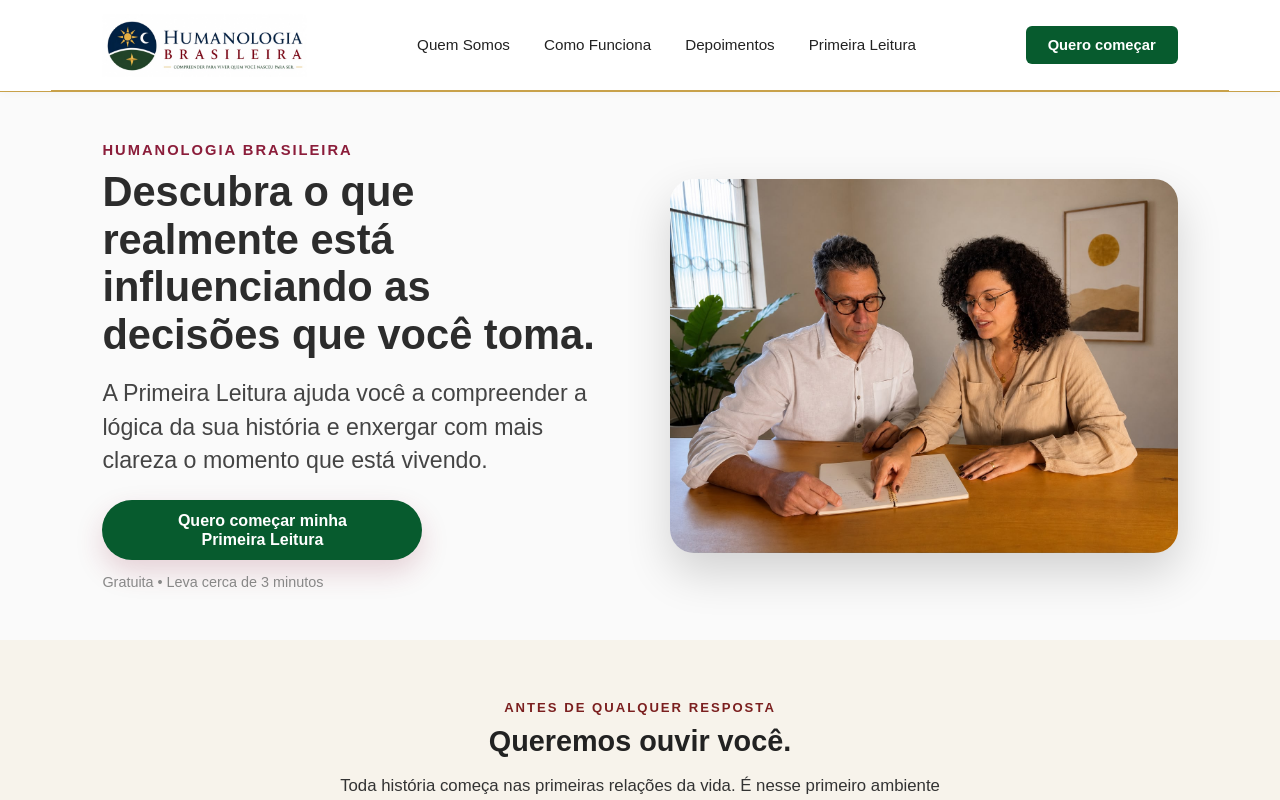
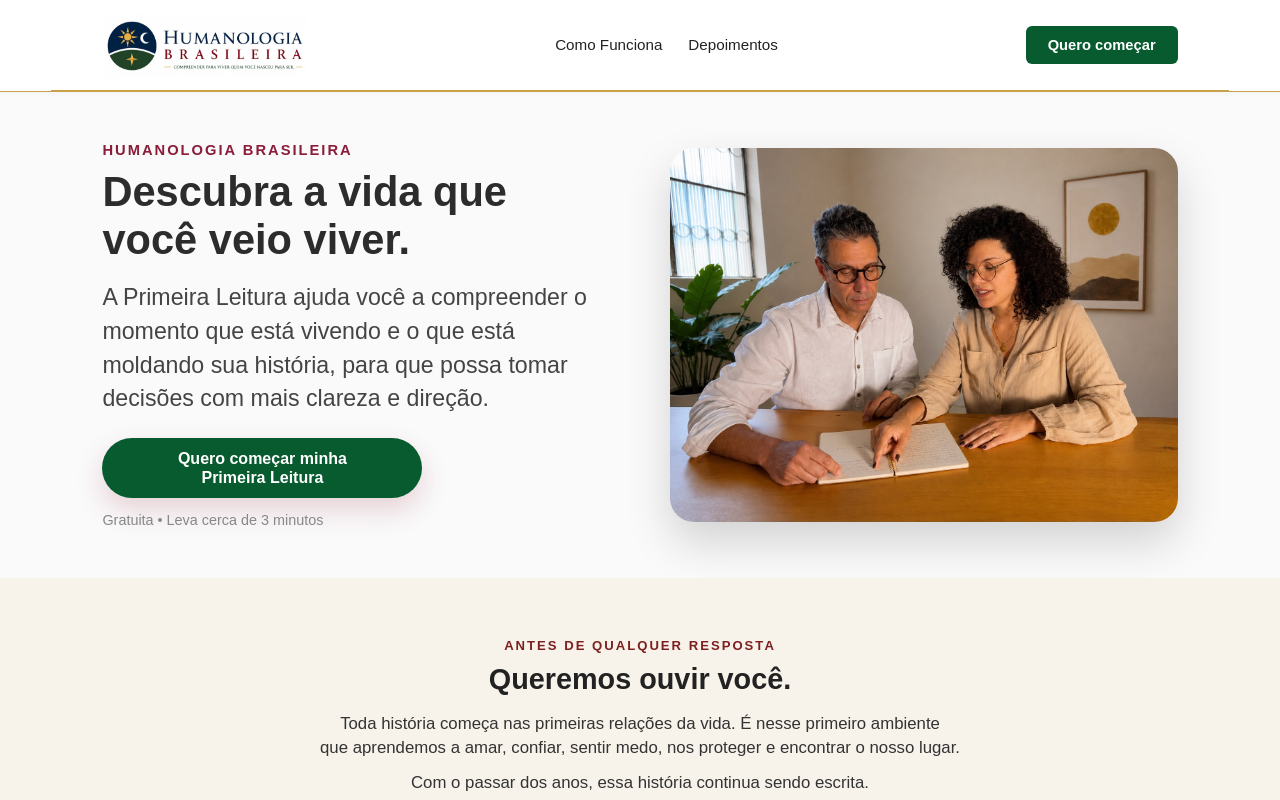
Before and after one commit to GFDSantos/LP_Humanologia, a React (Vite) app: page / in a window 1280 px wide. Shown: the top 800 px of the page. Built offline with nearby package versions, Linux system fonts and the light colour scheme.

Commit message:
Alteração do Header, Hero e Fomulários.

```diff
--- a/src/components/BlocoAcolhimento/BlocoAcolhimento.jsx
+++ b/src/components/BlocoAcolhimento/BlocoAcolhimento.jsx
@@ -139,7 +139,7 @@ function BlocoAcolhimento() {
         </p>
 
         <a
-          href="https://docs.google.com/forms/d/e/1FAIpQLSfzP_KPKxGs4p1FMn7BTRcBNVsPc7vmJaBfRRtQBLMiYmsJHg/viewform"
+          href="https://forms.gle/qyHCVh6MDrp8rHbHA"
           target="_blank"
           rel="noopener noreferrer"
           className="btn-acolhimento"
--- a/src/components/CTAFinal/CTAFinal.jsx
+++ b/src/components/CTAFinal/CTAFinal.jsx
@@ -28,7 +28,7 @@ function CTAFinal() {
                     sobre o momento que está vivendo.
                 </p>
                 <a
-                    href="https://docs.google.com/forms/d/e/1FAIpQLSfzP_KPKxGs4p1FMn7BTRcBNVsPc7vmJaBfRRtQBLMiYmsJHg/viewform"
+                    href="https://forms.gle/qyHCVh6MDrp8rHbHA"
                     target="_blank"
                     rel="noopener noreferrer"
                 >
--- a/src/components/Depoimentos/Depoimentos.jsx
+++ b/src/components/Depoimentos/Depoimentos.jsx
@@ -40,12 +40,6 @@ function Depoimentos() {
             texto:
                 "Eu não sabia nem nomear o que sentia. Sabia só que estava errado. A leitura me deu palavras para o que eu vivia há anos.",
             nome: "Patrícia S.",
-        },
-        {
-            assunto: "Conflito familiar antigo",
-            texto:
-                "Achei que o problema era minha família. Aprendi que tinha muito meu ali dentro. Isso foi difícil e libertador ao mesmo tempo.",
-            nome: "Fernando T.",
         },
     ];
 
--- a/src/components/Header/Header.css
+++ b/src/components/Header/Header.css
@@ -49,7 +49,7 @@
 .menu{
     display:flex;
     align-items:center;
-    gap:34px;
+    gap:26px;
     list-style:none;
     margin:0;
     padding:0;
--- a/src/components/Header/Header.jsx
+++ b/src/components/Header/Header.jsx
@@ -1,5 +1,7 @@
 import "./Header.css";
 import logo from "../../assets/images/logo/nlogo_humanologia.jpeg";
+
+const FORM_URL = "https://forms.gle/qyHCVh6MDrp8rHbHA";
 
 function Header() {
   return (
@@ -17,12 +19,6 @@ function Header() {
         <ul className="menu">
 
           <li>
-            <a href="#quemSomos">
-              Quem Somos
-            </a>
-          </li>
-
-          <li>
             <a href="#comoFunciona">
               Como Funciona
             </a>
@@ -34,17 +30,11 @@ function Header() {
             </a>
           </li>
 
-          <li>
-            <a href="#primeiraLeitura">
-              Primeira Leitura
-            </a>
-          </li>
-
         </ul>
       </nav>
 
       <a
-        href="https://docs.google.com/forms/d/e/1FAIpQLSfzP_KPKxGs4p1FMn7BTRcBNVsPc7vmJaBfRRtQBLMiYmsJHg/viewform"
+        href={FORM_URL}
         target="_blank"
         rel="noopener noreferrer"
         className="btn-header"
--- a/src/components/Hero/Hero.jsx
+++ b/src/components/Hero/Hero.jsx
@@ -11,10 +11,10 @@ function Hero() {
             Humanologia Brasileira
           </span>
           <h1>
-            Descubra o que realmente está influenciando as decisões que você toma.
+            Descubra a vida que você veio viver.
           </h1>
           <h2>
-            A Primeira Leitura ajuda você a compreender a lógica da sua história e enxergar com mais clareza o momento que está vivendo.
+            A Primeira Leitura ajuda você a compreender o momento que está vivendo e o que está moldando sua história, para que possa tomar decisões com mais clareza e direção.
           </h2>
 
           <a
--- a/src/components/PrimeiraLeitura/PrimeiraLeitura.jsx
+++ b/src/components/PrimeiraLeitura/PrimeiraLeitura.jsx
@@ -58,7 +58,7 @@ function PrimeiraLeitura() {
           </div>
 
           <a
-            href="https://docs.google.com/forms/d/e/1FAIpQLSfzP_KPKxGs4p1FMn7BTRcBNVsPc7vmJaBfRRtQBLMiYmsJHg/viewform"
+            href="https://forms.gle/qyHCVh6MDrp8rHbHA"
             target="_blank"
             rel="noopener noreferrer"
             className="btn-primeira"
```
